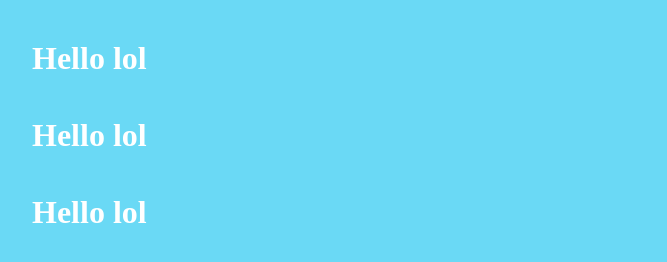
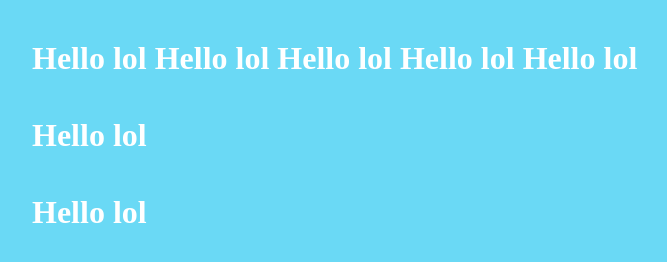
Before and after one commit to denyuneedtoknow/first-one, a plain HTML site: page index.html in a window 1280 px wide. Shown: the whole page, without its empty margins (16-683 px from the left). Drawn offline with Linux system fonts and the light colour scheme.

Commit message:
Update index.html

```diff
--- a/index.html
+++ b/index.html
@@ -11,7 +11,7 @@
 
 <body>
     <h1 class="firstWords">
-        Hello lol
+        Hello lol Hello lol Hello lol Hello lol Hello lol
     </h1>
     <h1 class="firstWords">
         Hello lol
```
